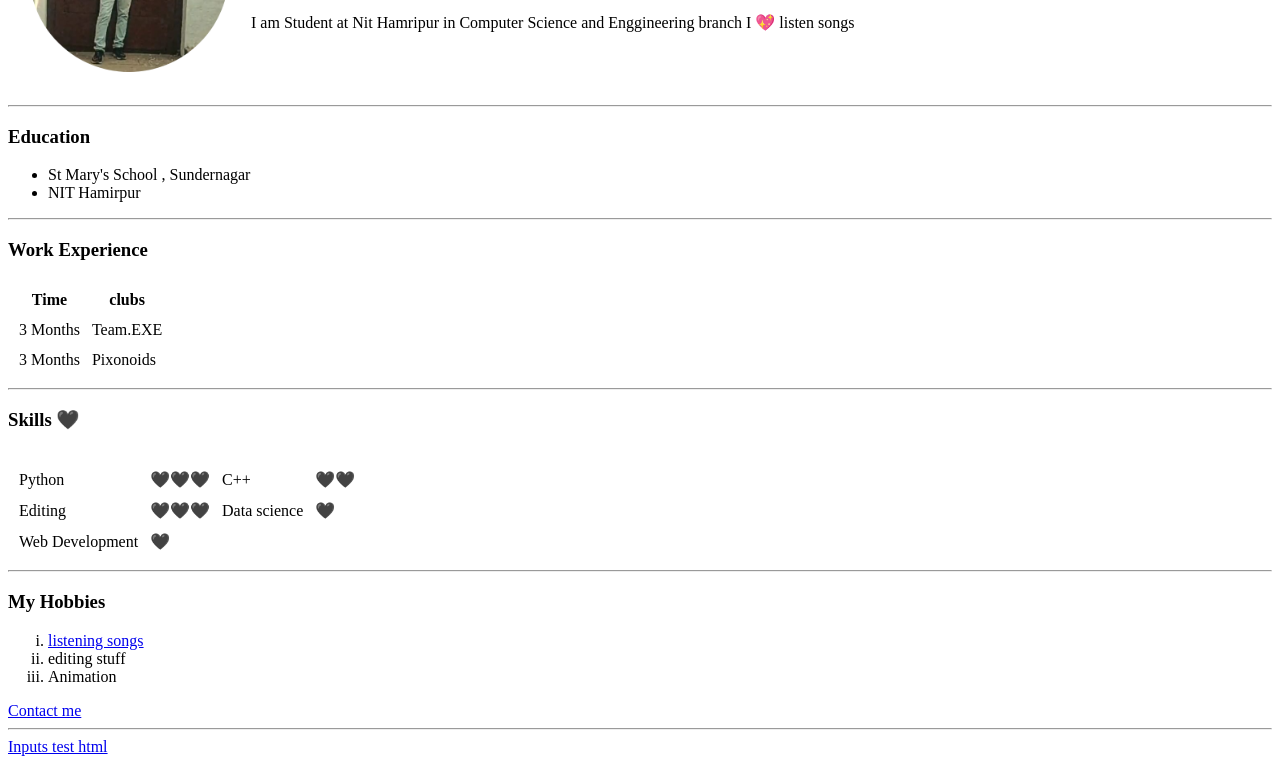
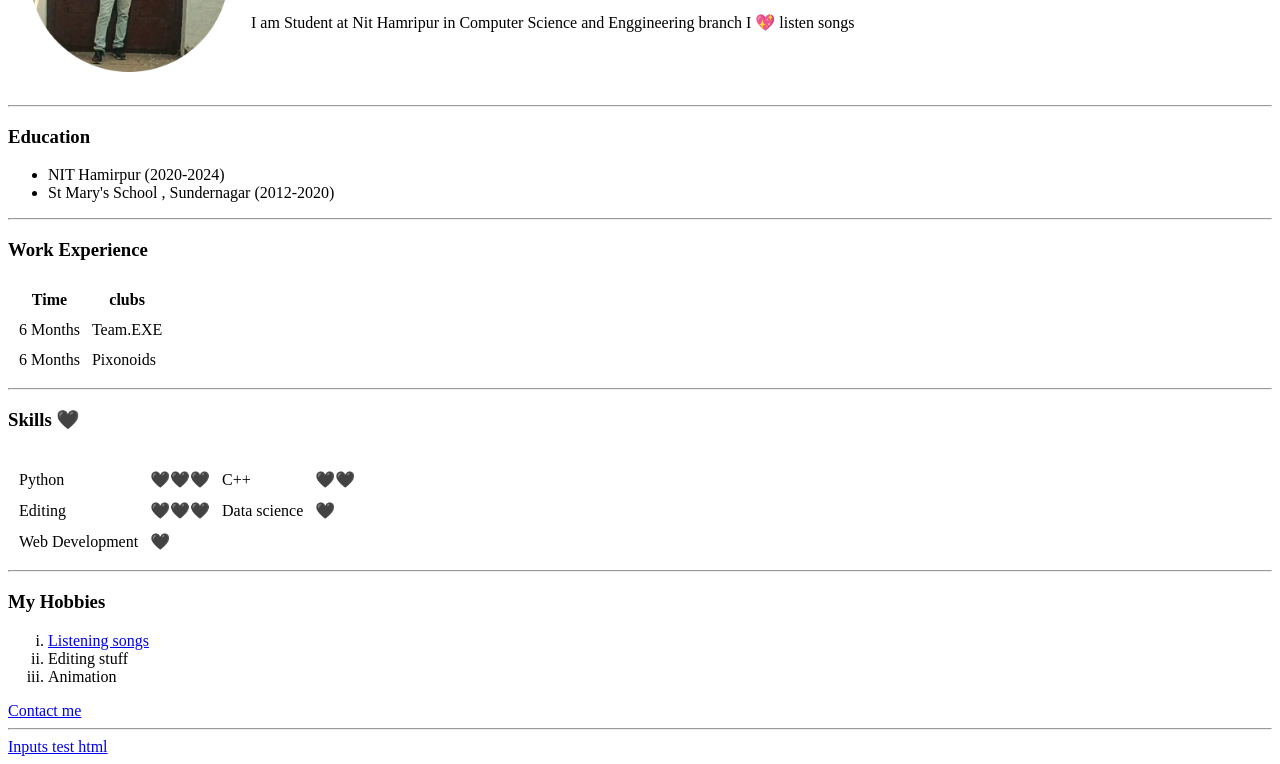
Before and after one commit to horizenight/CV, a plain HTML site: page index.html in a window 1280 px wide. Shown: the part 157-921 px from the top of the page. Drawn offline with Linux system fonts and the light colour scheme.

Commit message:
Specifying educational period

```diff
--- a/index.html
+++ b/index.html
@@ -21,8 +21,8 @@
   <hr>
   <h3>Education</h3>
   <ul>
-    <li>St Mary's School , Sundernagar</li>
-    <li>NIT Hamirpur</li>
+    <li>NIT Hamirpur (2020-2024)</li>
+    <li>St Mary's School , Sundernagar (2012-2020)</li>
   </ul>
   <hr>
   <h3>Work Experience</h3>
@@ -35,11 +35,11 @@
     </thead>
     <tbody>
       <tr>
-        <td>3 Months</td>
+        <td>6 Months</td>
         <td>Team.EXE</td>
       </tr>
       <tr>
-        <td>3 Months</td>
+        <td>6 Months</td>
         <td>Pixonoids</td>
       </tr>
 
@@ -73,8 +73,8 @@
   <hr>
   <h3>My Hobbies</h3>
   <ol type="i">
-    <li><a href="https://open.spotify.com/playlist/1S8PeoEILwlvBAAmWD9aMl?si=1dc9010d9dd347e3">listening songs</a></li>
-    <li>editing stuff</li>
+    <li><a href="https://open.spotify.com/playlist/1S8PeoEILwlvBAAmWD9aMl?si=1dc9010d9dd347e3">Listening songs</a></li>
+    <li>Editing stuff</li>
     <li>Animation</li>
   </ol>
   <a href="contactme.html">Contact me </a>
```
